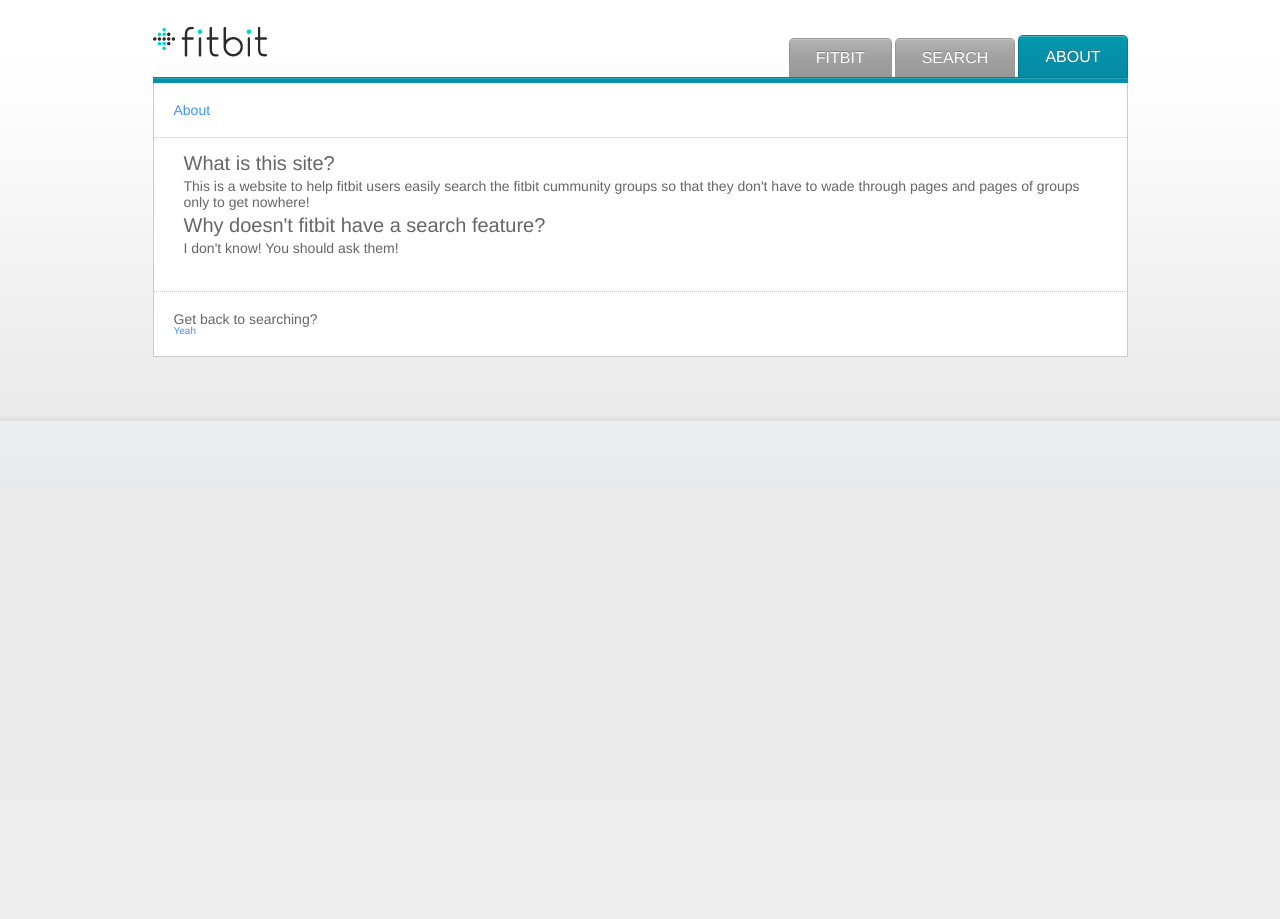
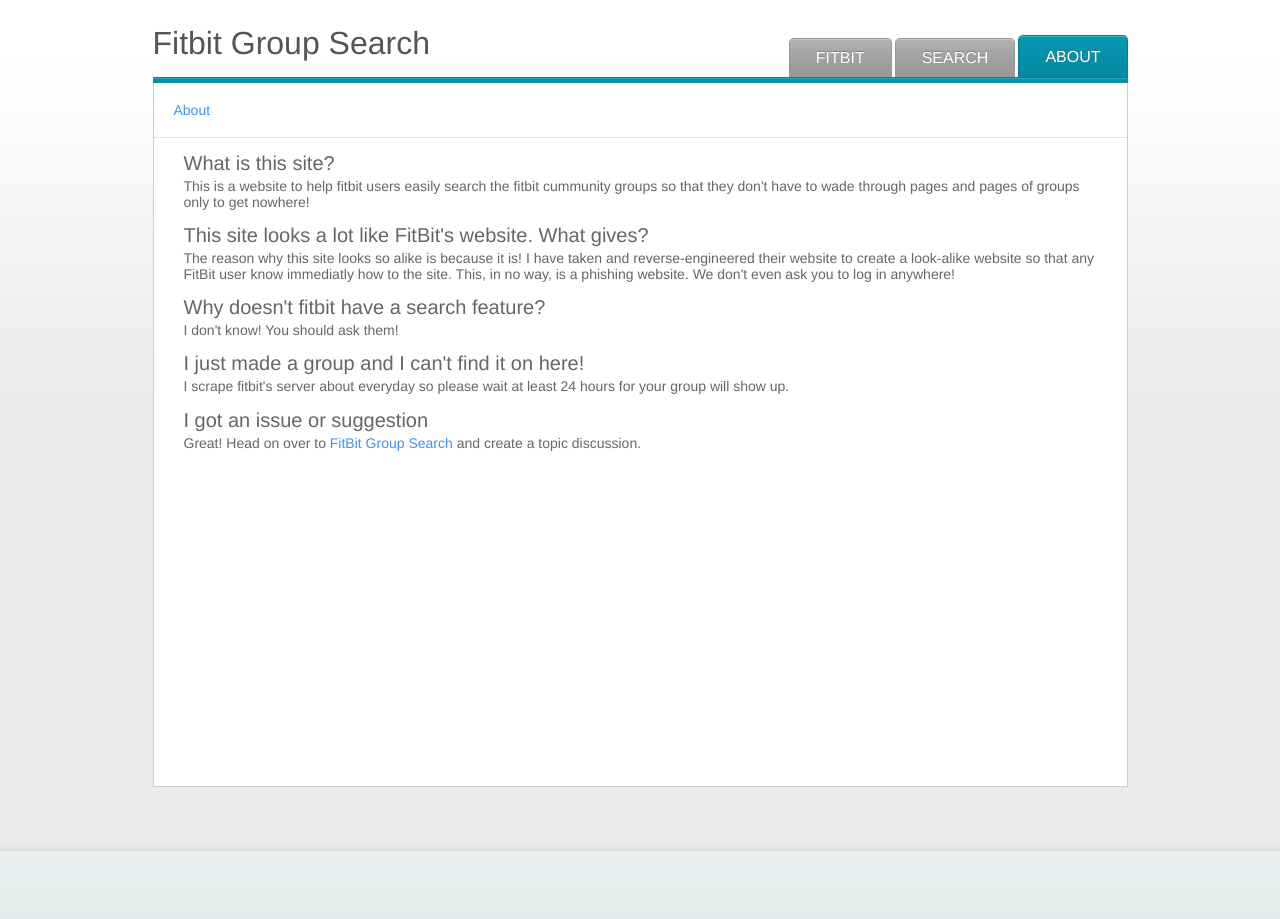
Before and after one commit to JustDerb/fitbit-groupsearch, a PHP site: page /about.php in a window 1280 px wide. Before the commit the page ends 421 px from the top, so only its background shows below. Run offline with PHP 8.4, Linux system fonts and the light colour scheme.

Commit message:
Moved to header file

```diff
--- a/about.php
+++ b/about.php
@@ -10,24 +10,10 @@
 </head>
 <body class="fb-body droid">
 	<div id="container" class="narrowcontainer">
-		<header id="branding">
-			<h1>
-				<a href="index.php" title="Go to homepage">Fitbit Group Search</a>
-			</h1>
-		</header>
-		<nav id="sitenav">
-			<ul>
-				<li>
-					<a href="http://www.fitbit.com/">fitbit</a>
-				</li>
-				<li>
-					<a href="index.php">Search</a>
-				</li>
-				<li class="current cur">
-					<a href="about.php">About</a>
-				</li>
-			</ul>
-		</nav>
+		<?php
+			$headerPage = "about";
+			include 'includes/header.php'
+		?>
 		<div id="content" class="allgroups">
 			<div id="contenthead">
 				<div class="groupnav">
@@ -40,13 +26,25 @@
 					<p>This is a website to help fitbit users easily search the fitbit cummunity
 					groups so that they don't have to wade through pages and pages of groups only
 					to get nowhere!</p>
+					<br />
+					<h2>This site looks a lot like FitBit's website.  What gives?</h2>
+					<p>The reason why this site looks so alike is because it is! I have taken and
+					reverse-engineered their website to create a look-alike website so that any FitBit
+					user know immediatly how to the site.  <b>This, in no way, is a phishing website.</b>
+					We don't even ask you to log in anywhere!</p>
+					<br />
 					<h2>Why doesn't fitbit have a search feature?</h2>
 					<p>I don't know!  You should ask them!</p>
+					<br />
+					<h2>I just made a group and I can't find it on here!</h2>
+					<p>I scrape fitbit's server about everyday so please wait at least 24 hours for
+					your group will show up.</p>
+					<br />
+					<h2>I got an issue or suggestion</h2>
+					<p>Great! Head on over to <a href="http://www.fitbit.com/group/229YCB">FitBit Group
+					Search</a> and create a topic discussion.</p>
 				</div>
-			</div>
-			<div id="contentfooter">
-				<p>Get back to searching?</p>
-				<a href="index.php">Yeah</a>
+				<div style="height:300px"></div>
 			</div>
 		</div>
 	</div>
--- /dev/null
+++ b/includes/header.php
@@ -0,0 +1,21 @@
+<?php
+	$selected = "class='current cur'";
+?>
+<header id="branding">
+	<h1>
+		Fitbit Group Search
+	</h1>
+</header>
+<nav id="sitenav">
+	<ul>
+		<li>
+			<a href="http://www.fitbit.com/">fitbit</a>
+		</li>
+		<li <?php if ($headerPage == "search") echo $selected ?> >
+			<a href="index.php">Search</a>
+		</li>
+		<li <?php if ($headerPage == "about") echo $selected ?>>
+			<a href="about.php">About</a>
+		</li>
+	</ul>
+</nav>
```
